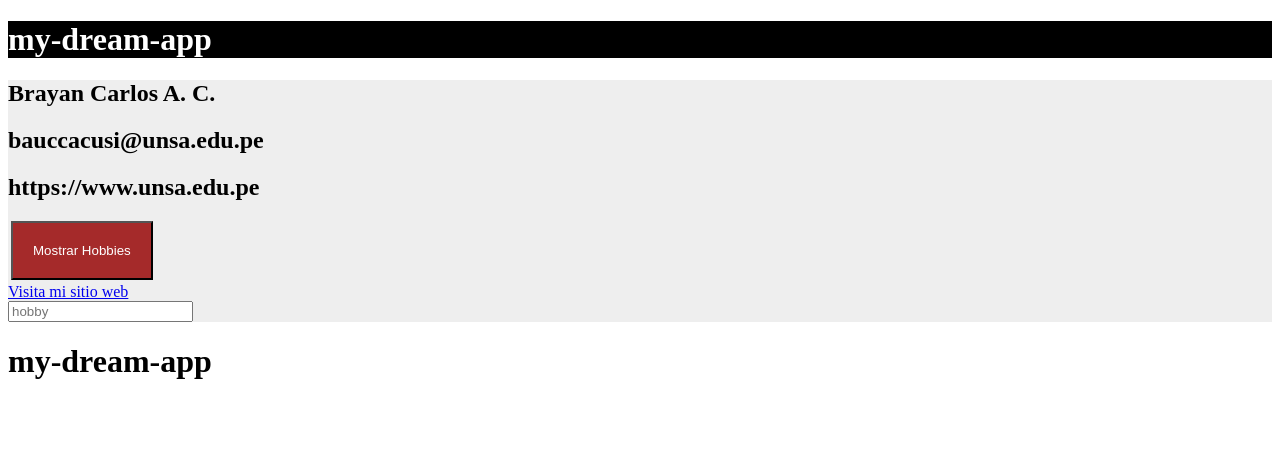
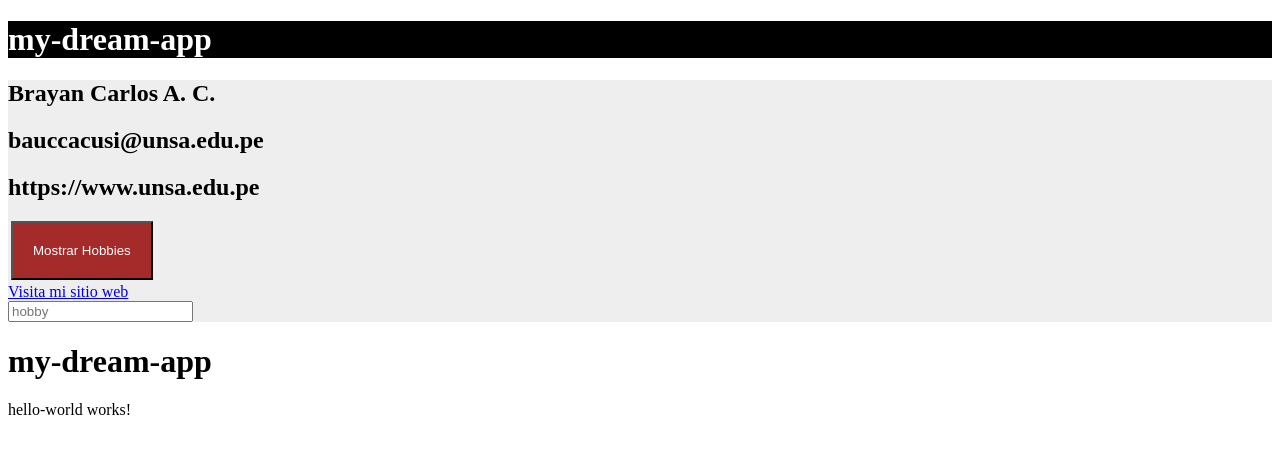
Before and after one commit to BCarlosAC/Programacion-Web-2-Teoria, an Angular app in the folder Ejercicios/06_Angular/my-dream-app/: page / in a window 1280 px wide. Shown: the top 454 px of the page. Built offline with nearby package versions, Linux system fonts and the light colour scheme.

Commit message:
Generando un Componente hello-world

```diff
--- a/Ejercicios/06_Angular/my-dream-app/src/app/app.html
+++ b/Ejercicios/06_Angular/my-dream-app/src/app/app.html
@@ -22,3 +22,4 @@
 <div>
   <h1> {{ title }} </h1>
 </div>
+<app-hello-world>Aqui</app-hello-world>
--- a/Ejercicios/06_Angular/my-dream-app/src/app/app.ts
+++ b/Ejercicios/06_Angular/my-dream-app/src/app/app.ts
@@ -1,10 +1,11 @@
 import { Component } from '@angular/core';
 import { RouterOutlet } from '@angular/router';
 import { CommonModule } from '@angular/common';
+import { HelloWorldComponent } from './hello-world/hello-world';
 
 @Component({
   selector: 'app-root',
-  imports: [RouterOutlet, CommonModule],
+  imports: [RouterOutlet, CommonModule, HelloWorldComponent],
   templateUrl: './app.html',
   styleUrl: './app.scss'
 })
--- /dev/null
+++ b/Ejercicios/06_Angular/my-dream-app/src/app/hello-world/hello-world.html
@@ -0,0 +1 @@
+<p>hello-world works!</p>
--- /dev/null
+++ b/Ejercicios/06_Angular/my-dream-app/src/app/hello-world/hello-world.ts
@@ -0,0 +1,12 @@
+import { Component, OnInit } from '@angular/core';
+
+@Component({
+  selector: 'app-hello-world',
+  templateUrl: './hello-world.html',
+  styleUrls: ['./hello-world.scss']
+})
+export class HelloWorldComponent implements OnInit {
+  constructor() {}
+
+  ngOnInit(): void {}
+}
```
Also changed, not shown: Ejercicios/06_Angular/my-dream-app/src/app/hello-world/hello-world.scss (added), 1 other file (tests, documents, lock files or other folders).
